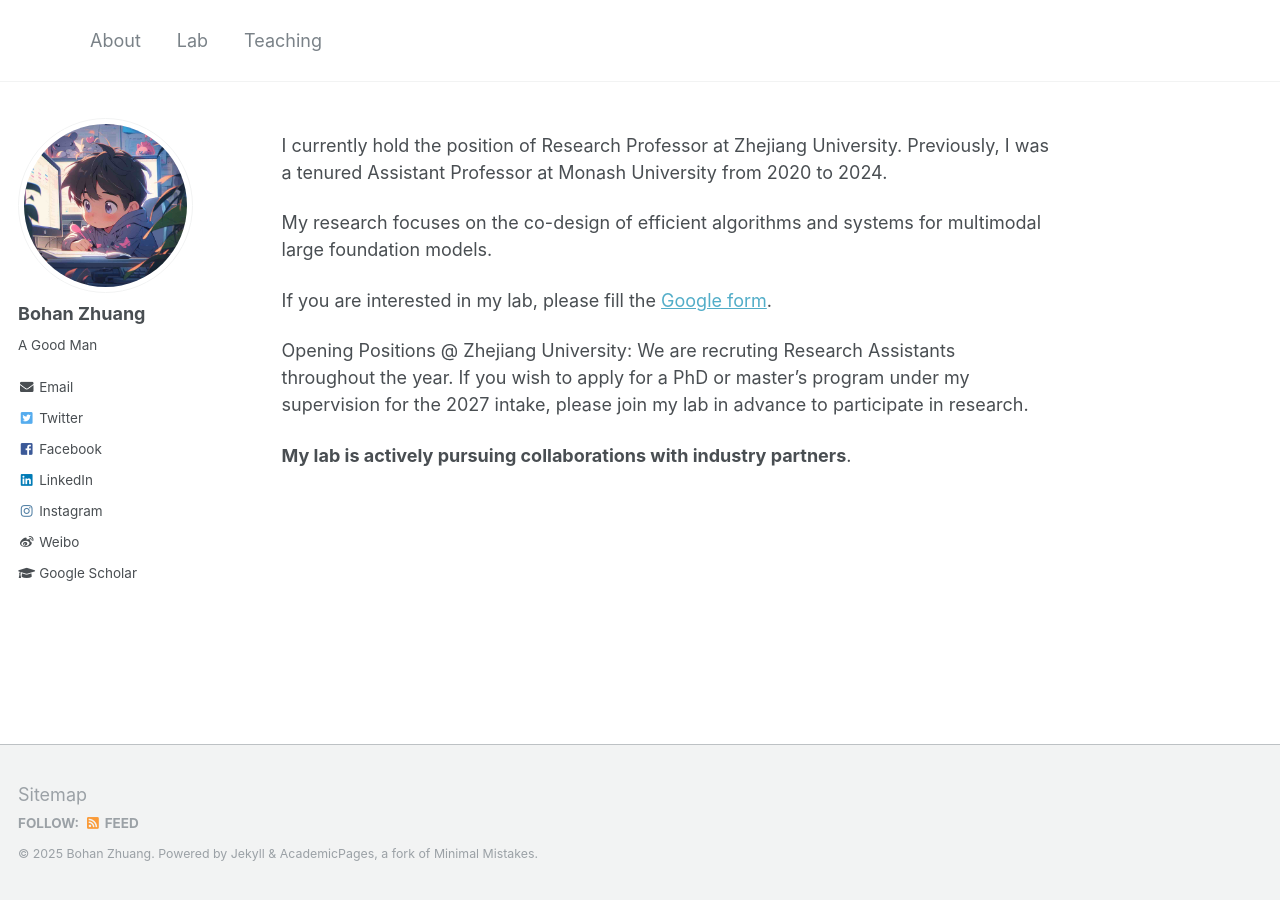
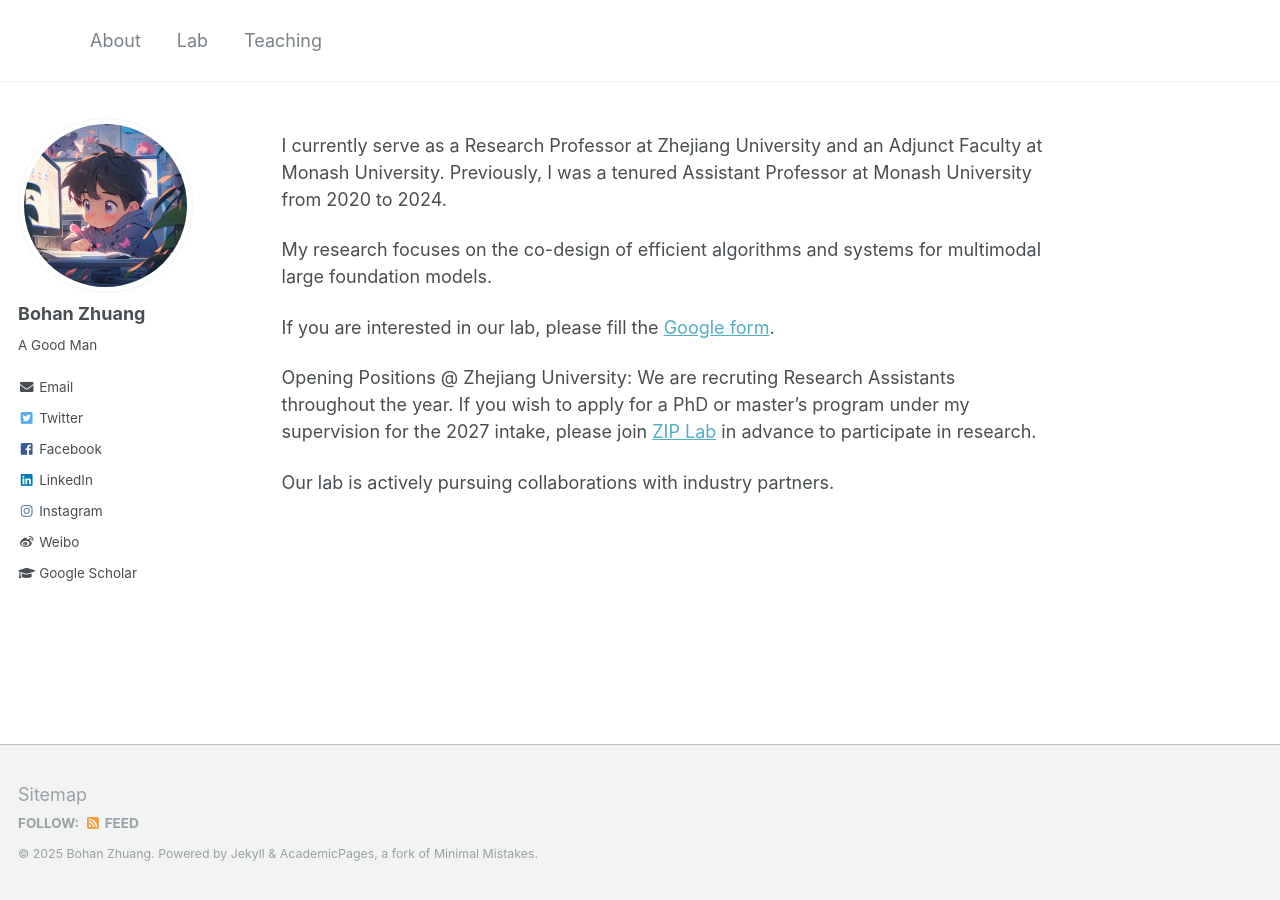
Before and after one commit to bohanzhuang/bohanzhuang.github.io, a Jekyll site: the page built from _pages/about.md, in a window 1280 px wide. Built offline with Jekyll 4.4.1, drawn with Linux system fonts in a browser that asks for light colours.

Commit message:
Update about.md

```diff
--- a/_pages/about.md
+++ b/_pages/about.md
@@ -8,12 +8,12 @@ redirect_from:
   - /about.html
 ---
 
-I currently hold the position of Research Professor at Zhejiang University. Previously, I was a tenured Assistant Professor at Monash University from 2020 to 2024.
+I currently serve as a Research Professor at Zhejiang University and an Adjunct Faculty at Monash University. Previously, I was a tenured Assistant Professor at Monash University from 2020 to 2024.
 
 My research focuses on the co-design of efficient algorithms and systems for multimodal large foundation models.
 
-If you are interested in my lab, please fill the [Google form](https://forms.gle/UoR8B19y2NsjtGRJ6).
+If you are interested in our lab, please fill the [Google form](https://forms.gle/UoR8B19y2NsjtGRJ6).
 
-Opening Positions @ Zhejiang University: We are recruting Research Assistants throughout the year. If you wish to apply for a PhD or master's program under my supervision for the 2027 intake, please join my lab in advance to participate in research.
+Opening Positions @ Zhejiang University: We are recruting Research Assistants throughout the year. If you wish to apply for a PhD or master's program under my supervision for the 2027 intake, please join [ZIP Lab](https://ziplab.github.io/) in advance to participate in research.
 
-**My lab is actively pursuing collaborations with industry partners**.
+Our lab is actively pursuing collaborations with industry partners.
```
